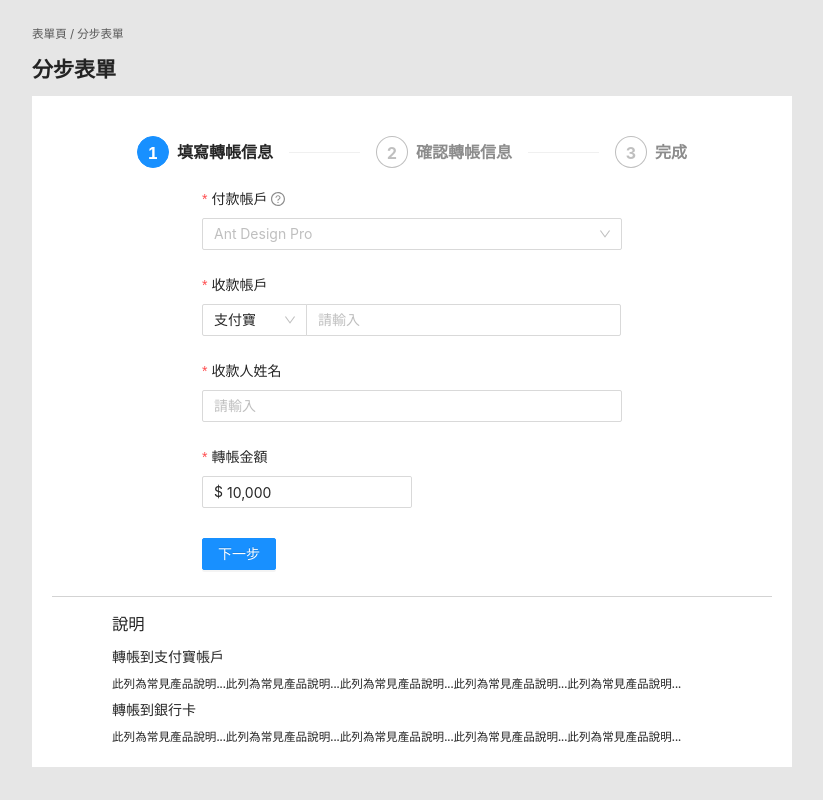
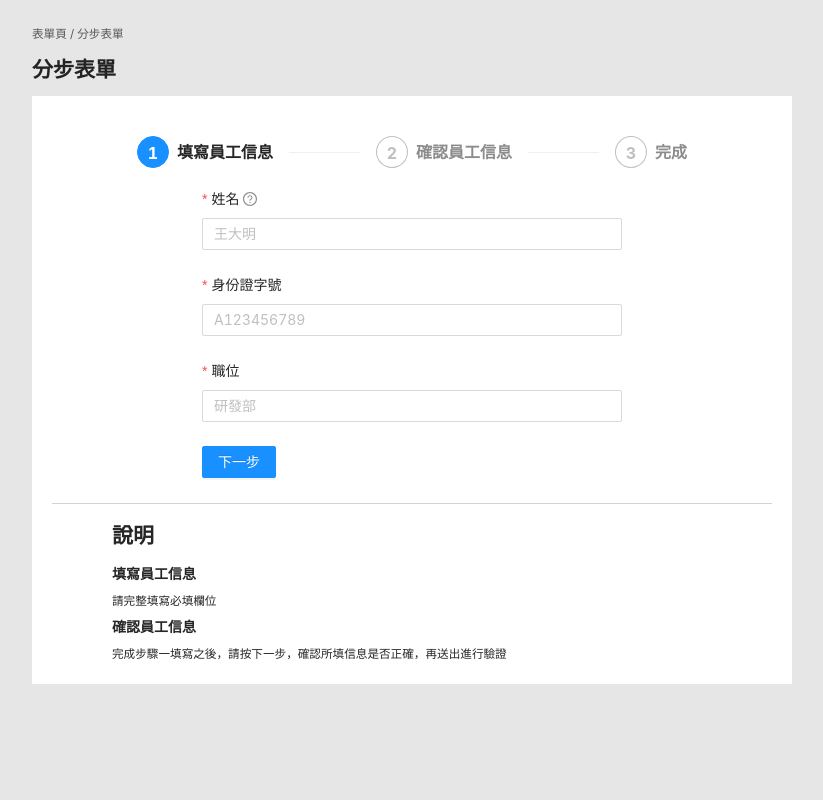
Before and after one commit to YuanShiKai524/my_validation, a React (Create React App) app: page / in a window 1280 px wide. Shown: the whole page, without its empty margins (228-1051 px from the left). Built offline with nearby package versions, Linux system fonts and the light colour scheme.

Commit message:
將表單頁面按照題目需求做更改，並新增員工資料json檔

```diff
--- a/src/components/Footer/index.css
+++ b/src/components/Footer/index.css
@@ -8,3 +8,8 @@
   padding: 15px 30px;
   padding-left: 60px;
 }
+
+.footer > h2,
+.footer > h4 {
+  font-weight: bold;
+}
--- a/src/components/Footer/index.jsx
+++ b/src/components/Footer/index.jsx
@@ -5,11 +5,11 @@ const Footer = () => {
   return (
     <div className='footer-container'>
       <div className='footer'>
-        <h3>說明</h3>
-        <h4>轉帳到支付寶帳戶</h4>
-        <h5>此列為常見產品說明...此列為常見產品說明...此列為常見產品說明...此列為常見產品說明...此列為常見產品說明...</h5>
-        <h4>轉帳到銀行卡</h4>
-        <h5>此列為常見產品說明...此列為常見產品說明...此列為常見產品說明...此列為常見產品說明...此列為常見產品說明...</h5>
+        <h2>說明</h2>
+        <h4>填寫員工信息</h4>
+        <h5>請完整填寫必填欄位</h5>
+        <h4>確認員工信息</h4>
+        <h5>完成步驟一填寫之後，請按下一步，確認所填信息是否正確，再送出進行驗證</h5>
       </div>
     </div>
   )
--- a/src/components/Main/index.css
+++ b/src/components/Main/index.css
@@ -1,5 +1,5 @@
 .main {
   background-color: white;
-  min-height: 500px;
+  min-height: 350px;
   padding: 40px 20px 1px 20px;
 }
--- a/src/components/MyForm/index.jsx
+++ b/src/components/MyForm/index.jsx
@@ -1,89 +1,36 @@
-import React, { useState } from 'react'
-import { Form, Input, Select, Button, InputNumber } from 'antd';
-
-const { Option } = Select;
+import React from 'react'
+import { Form, Input, Button } from 'antd';
 
 const MyForm = () => {
 
   const [form] = Form.useForm();
 
-  // 保存轉帳金額的狀態
-  const [amount, setAmount] = useState(10000)
-  // 保存錯誤信息(為了讓轉帳金額輸入欄，不會因為變成受控組件，而導致無法自動進行錯誤驗證，因此自訂一個狀態去管理輸入框內數值是否有不符條件)
-  const [errorMsg, setErrorMsg] = useState('')
-  // 跟上面的錯誤信息是配套的，此狀態是為了focus時的box-shadow樣式 (antd本身focus時box-shadow樣式為淡藍色，這裡用狀態去管理，使其能像其他錯誤信息一樣顯示淡紅色邊框)
-  const [focused, setFocused] = useState(false)
-
-  // 處理onChange事件的函數 (用於時時檢查amount的值，亦即轉帳金額的值)
-  const checkAmount = (value) => {
-    if (value === null) {
-      // 若值為null，則顯示錯誤信息(警告用戶)
-      setAmount(value)
-      setFocused(true)
-      setErrorMsg('此為必填欄位')
-    } else {
-      // 若為其他，則正常顯示(不顯示紅色警告框)
-      setAmount(value)
-      setFocused(false)
-      setErrorMsg('')
-    }
-  }
-
-  // 依轉帳金額的值(amount)去判斷是否要更改focus狀態 (用於onFocus / onBlur事件)
-  const handleFocus = (flag) => {
-    amount === null ? setFocused(flag) : setFocused(false)
-  }
-
   return (
     <Form form={form} layout='vertical' style={{margin: '20px 150px', marginBottom: '15px'}}>
-      <Form.Item label="付款帳戶" tooltip='此欄為必填欄位' name='payer-account' rules={[
+      <Form.Item label="姓名" tooltip='此欄為必填欄位' name='payer-account' rules={[
         {
           required: true,
           message: '此為必填欄位'
         }
       ]}>
-        <Select placeholder='Ant Design Pro'>
-          <Option value="antdPro">Ant Design Pro</Option>
-        </Select>
+        <Input placeholder='王大明' allowClear />
       </Form.Item>
-      <Form.Item label="收款帳戶" name='receiver-account' rules={[
+      <Form.Item label="身份證字號" name='receiver-account' rules={[
         {
           required: true,
           message: '此為必填欄位'
         }
       ]}>
-        <Input.Group compact>
-          <Select style={{width: '25%'}} defaultValue="支付寶">
-            <Option value="alipay">支付寶</Option>
-          </Select>
-          <Input placeholder="請輸入" style={{width: '75%'}} />
-        </Input.Group>
+        <Input placeholder='A123456789' allowClear />
       </Form.Item>
-      <Form.Item label="收款人姓名" name='receiver-name' rules={[
+      <Form.Item label="職位" name='receiver-name' rules={[
         {
           required: true,
           message: '此為必填欄位'
         }
       ]}>
-        <Input placeholder="請輸入" />
+        <Input placeholder="研發部" allowClear />
       </Form.Item>
-      <Form.Item label="轉帳金額"
-        required
-        style={{marginBottom: 0}}
-      >
-        <InputNumber
-          min={0}
-          defaultValue={amount}
-          prefix='$'
-          formatter={(value) => `${value}`.replace(/\B(?=(\d{3})+(?!\d))/g, ',')}
-          style={errorMsg === '' ? {width: '50%'} : {width: '50%', border: '1px solid #ff4d4f'}}
-          onChange={checkAmount}
-          onFocus={() => {handleFocus(true)}}
-          onBlur={() => {handleFocus(false)}}
-          className={focused ? 'focused' : ''}
-        />
-      </Form.Item>
-      <h4 style={{color: 'red', margin: 0, height: '30px'}}>{errorMsg}</h4>
       <Form.Item>
         <Button type="primary" htmlType='submit'>下一步</Button>
       </Form.Item>
--- a/src/components/Progress/index.jsx
+++ b/src/components/Progress/index.jsx
@@ -6,8 +6,8 @@ const { Step } = Steps
 const Progress = () => {
   return (
     <Steps current={0} responsive={false} style={{ maxWidth: '550px', margin: '0 auto', fontWeight: 'bold' }}>
-      <Step title="填寫轉帳信息" />
-      <Step title="確認轉帳信息" />
+      <Step title="填寫員工信息" />
+      <Step title="確認員工信息" />
       <Step title="完成" />
     </Steps>
   )
--- a/src/index.css
+++ b/src/index.css
@@ -3,11 +3,3 @@ body {
   margin: 0;
   background-color: #e6e6e6;
 }
-
-/* 以下為在antd下直接引入css檔無法顯示，需要特別寫出來的樣式 */
-/* ------------------------------------------------------------------------- */
-/* MyForm組件中，轉帳金額若不符合規則時的樣式 */
-
-.focused {
-  box-shadow: 0 0 1px 2.5px rgb(255, 204, 204, 0.65);
-}
```
Also changed, not shown: public/employee.json (added, +91 -0 lines).
